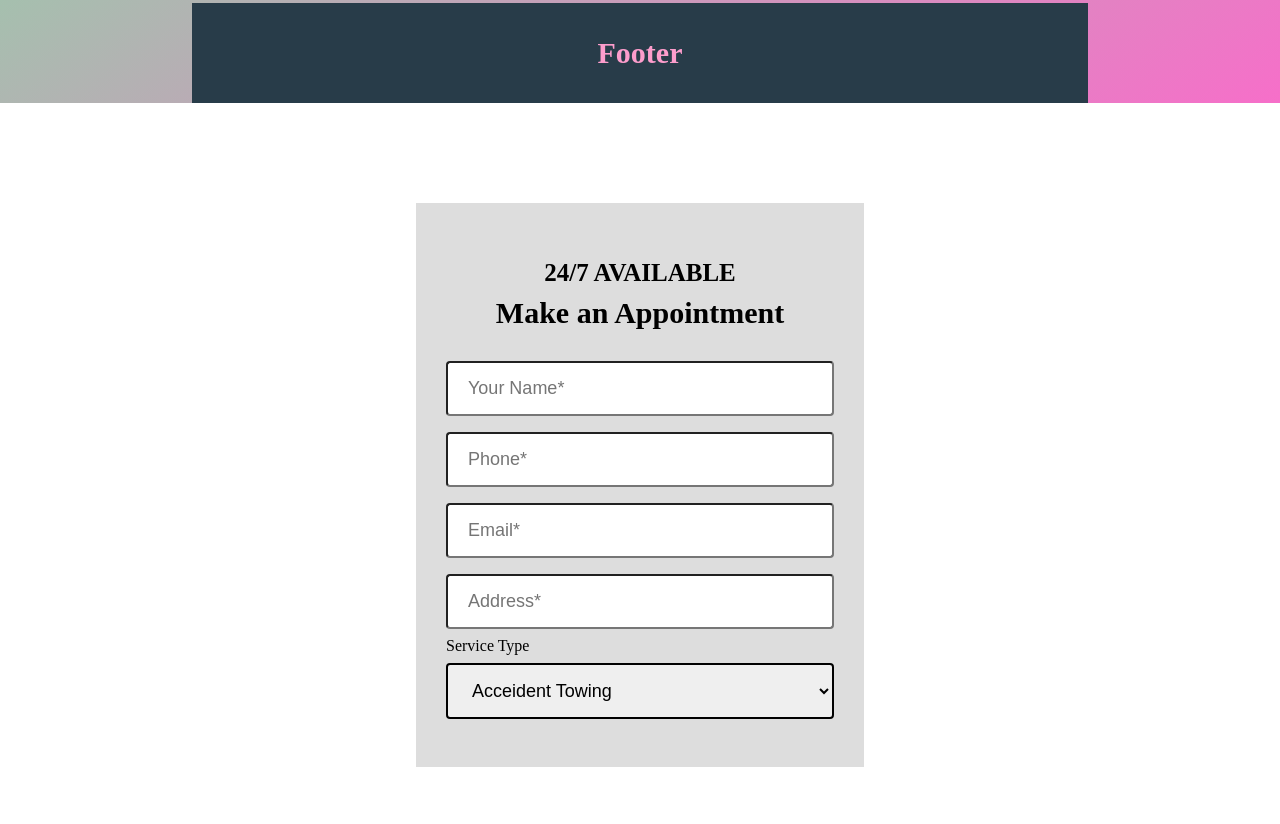
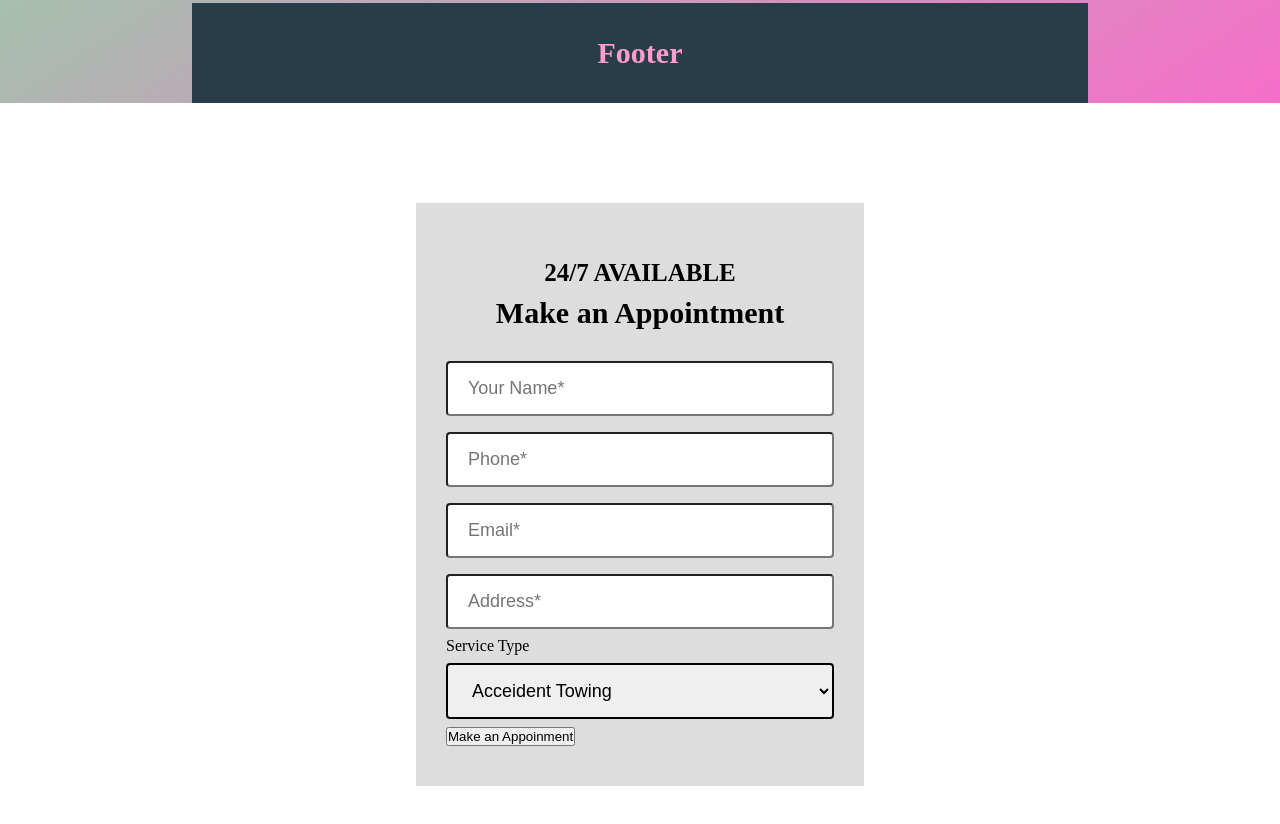
Before and after one commit to Kawser-SK/CSS-Form-Layout, a plain HTML site: page index.html in a window 1280 px wide. Shown: the part 727-1551 px from the top of the page. Drawn offline with Linux system fonts and the light colour scheme.

Commit message:
Update index.html

```diff
--- a/index.html
+++ b/index.html
@@ -55,6 +55,7 @@
                         <option value="acceident">Tire Change</option>
                         <option value="acceident">Jump String</option>
                      </select>
+                 <input type="submit" value="Make an Appoinment">
             </form>
         </div>
     </section>
```
